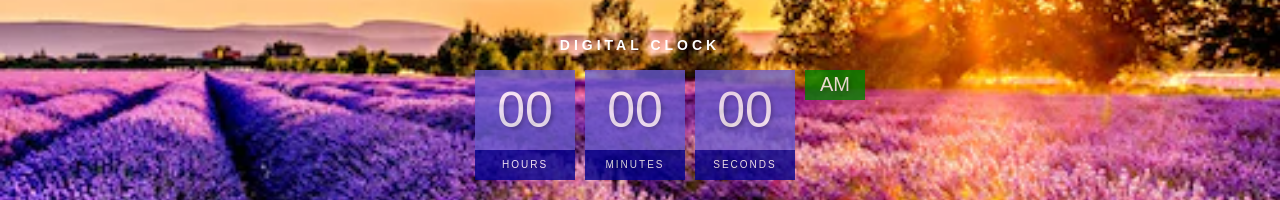
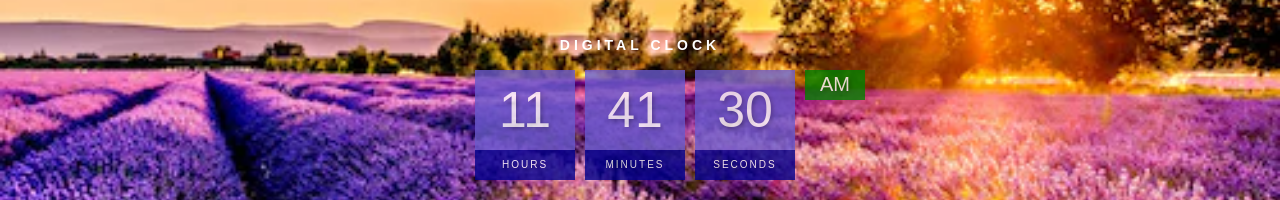
Before and after one commit to itxnargis/digital-clock, a plain HTML site: page index.html in a window 1280 px wide. Shown: the part 295-495 px from the top of the page. Drawn offline with Linux system fonts and the light colour scheme.

Commit message:
feat - Add function to digital clock.

```diff
--- a/index.html
+++ b/index.html
@@ -13,7 +13,7 @@
         <h2>Digital Clock</h2>
         <div class="clock">
             <div>
-                <span id="hour">00</span>
+                <span id="hours">00</span>
                 <span class="text">Hours</span>
             </div>
             <div>
--- a/script.js
+++ b/script.js
@@ -0,0 +1,30 @@
+const hourEl = document.getElementById("hours");
+const minutesEl = document.getElementById("minutes");
+const secondsEl = document.getElementById("seconds");
+const ampmEl = document.getElementById("ampm");
+
+function updateClock(){
+    let h = new Date().getHours();
+    let m = new Date().getMinutes();
+    let s = new Date().getSeconds();
+    let ampm = "AM";
+
+    if(h > 12){
+        h = h - 12;
+        ampm = "PM";
+    }
+
+    h = h < 10? "0" + h : h;
+    m = m < 10? "0" + m : m;
+    s = s < 10? "0" + s : s;
+
+    hourEl.innerText = h;
+    minutesEl.innerText = m;
+    secondsEl.innerText = s;
+    ampmEl, (innerText = ampm);
+    setTimeout(() =>{
+        updateClock();
+    }, 1000)
+}
+
+updateClock();
--- a/style.css
+++ b/style.css
@@ -9,6 +9,7 @@ body {
     justify-content: center;
     background: url("nature.webp");
     background-size: cover;
+    overflow: hidden;
 }
 
 h2{
```
